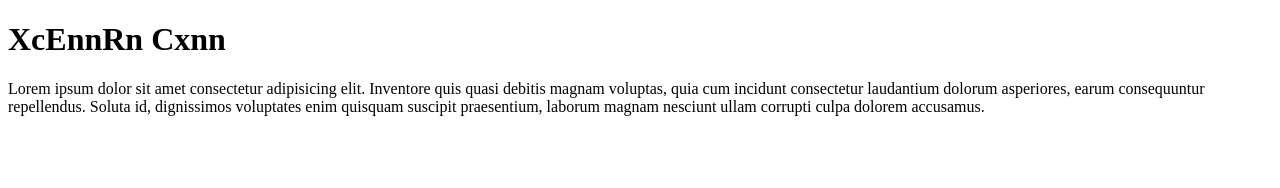
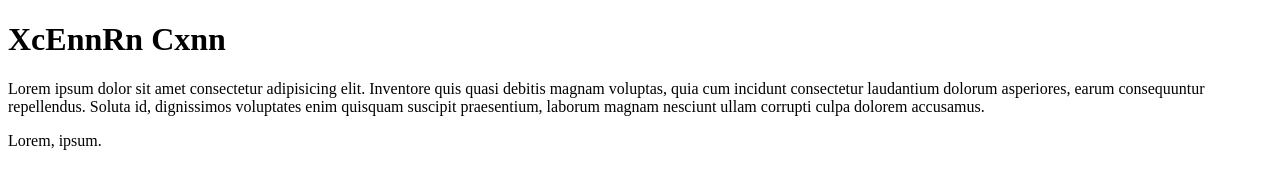
Before and after one commit to enginRemb/hiworld, a plain HTML site: page index.html in a window 1280 px wide. Drawn offline with Linux system fonts and the light colour scheme.

Commit message:
helloworld3

```diff
--- a/index.html
+++ b/index.html
@@ -10,7 +10,7 @@
 <body>
     <h1>XcEnnRn Cxnn</h1>
     <p>Lorem ipsum dolor sit amet consectetur adipisicing elit. Inventore quis quasi debitis magnam voluptas, quia cum incidunt consectetur laudantium dolorum asperiores, earum consequuntur repellendus. Soluta id, dignissimos voluptates enim quisquam suscipit praesentium, laborum magnam nesciunt ullam corrupti culpa dolorem accusamus.</p>
-
+    <div>Lorem, ipsum.</div>
 
     <!-- <section class="gallery">
         <div class="container" id="section2">
```
